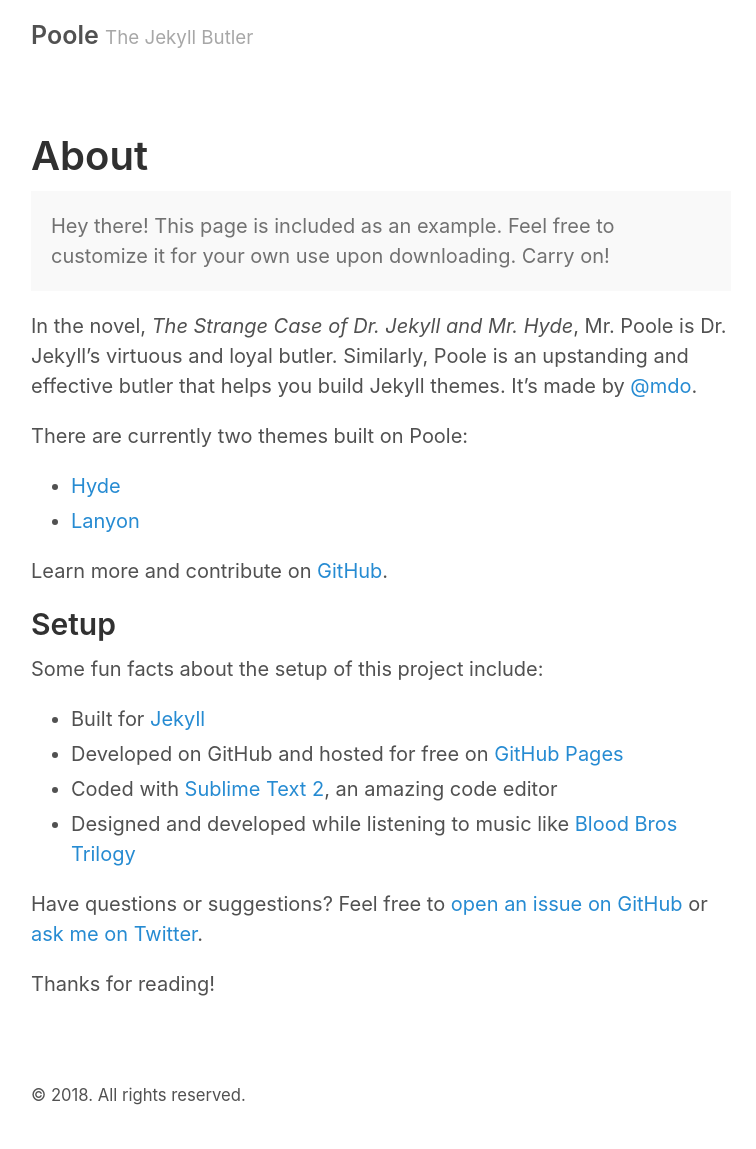
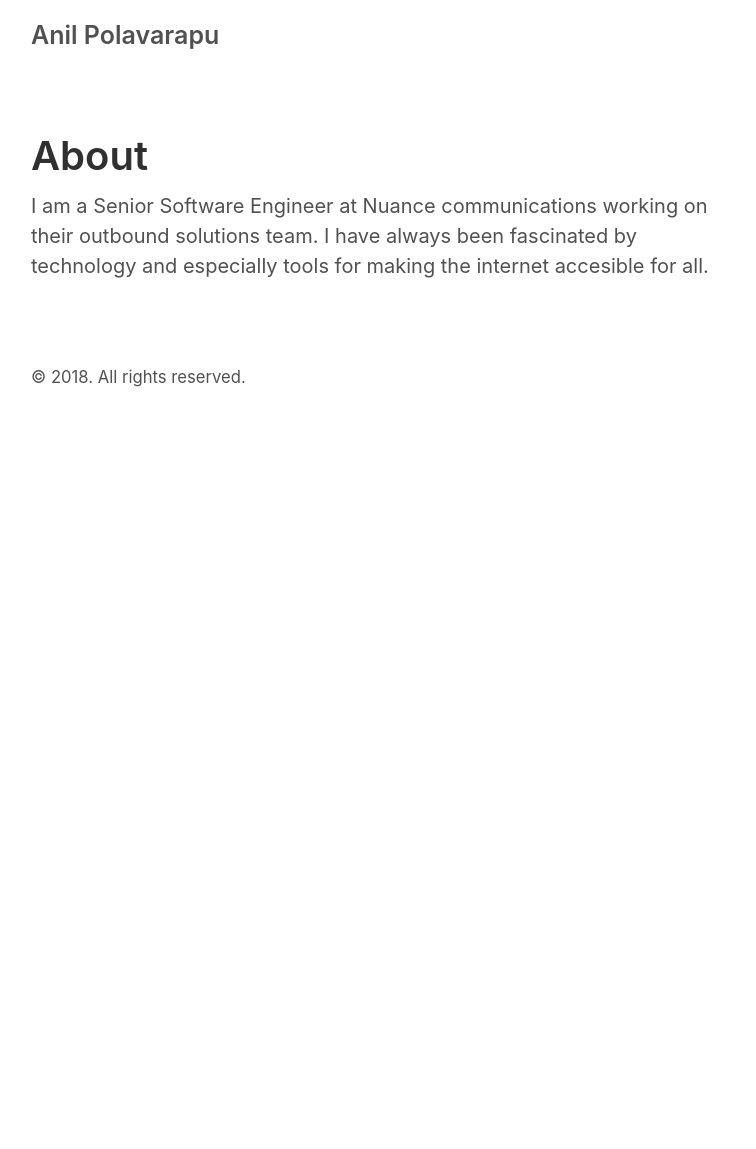
Before and after one commit to AnilPolavarapu/AnilPolavarapu.github.io, a Jekyll site: the page built from about.md, in a window 1280 px wide. Shown: the whole page, without its empty margins (259-1015 px from the left). Built offline with Jekyll 4.4.1, drawn with Linux system fonts in a browser that asks for light colours; after the commit the page ends 900 px from its top, so only the background shows below that.

Commit message:
Updating about page and correcting the blog title

```diff
--- a/_config.yml
+++ b/_config.yml
@@ -2,8 +2,8 @@
 permalink:           pretty
 
 # Setup
-title:               Poole
-tagline:             The Jekyll Butler
+title:               Anil Polavarapu
+tagline:
 url:                 http://getpoole.com
 paginate:            1
 baseurl:             ""
--- a/about.md
+++ b/about.md
@@ -3,28 +3,4 @@
 title: About
 ---
 
-<p class="message">
-  Hey there! This page is included as an example. Feel free to customize it for your own use upon downloading. Carry on!
-</p>
-
-In the novel, *The Strange Case of Dr. Jekyll and Mr. Hyde*, Mr. Poole is Dr. Jekyll's virtuous and loyal butler. Similarly, Poole is an upstanding and effective butler that helps you build Jekyll themes. It's made by [@mdo](https://twitter.com/mdo).
-
-There are currently two themes built on Poole:
-
-* [Hyde](http://hyde.getpoole.com)
-* [Lanyon](http://lanyon.getpoole.com)
-
-Learn more and contribute on [GitHub](https://github.com/poole).
-
-## Setup
-
-Some fun facts about the setup of this project include:
-
-* Built for [Jekyll](http://jekyllrb.com)
-* Developed on GitHub and hosted for free on [GitHub Pages](https://pages.github.com)
-* Coded with [Sublime Text 2](http://sublimetext.com), an amazing code editor
-* Designed and developed while listening to music like [Blood Bros Trilogy](https://soundcloud.com/maddecent/sets/blood-bros-series)
-
-Have questions or suggestions? Feel free to [open an issue on GitHub](https://github.com/poole/poole/issues/new) or [ask me on Twitter](https://twitter.com/mdo).
-
-Thanks for reading!
+I am a Senior Software Engineer at Nuance communications working on their outbound solutions team. I have always been fascinated by technology and especially tools for making the internet accesible for all.
```
Also changed, not shown: _posts/2016-01-05-code-search-with-ack.md (+3 -4 lines).
